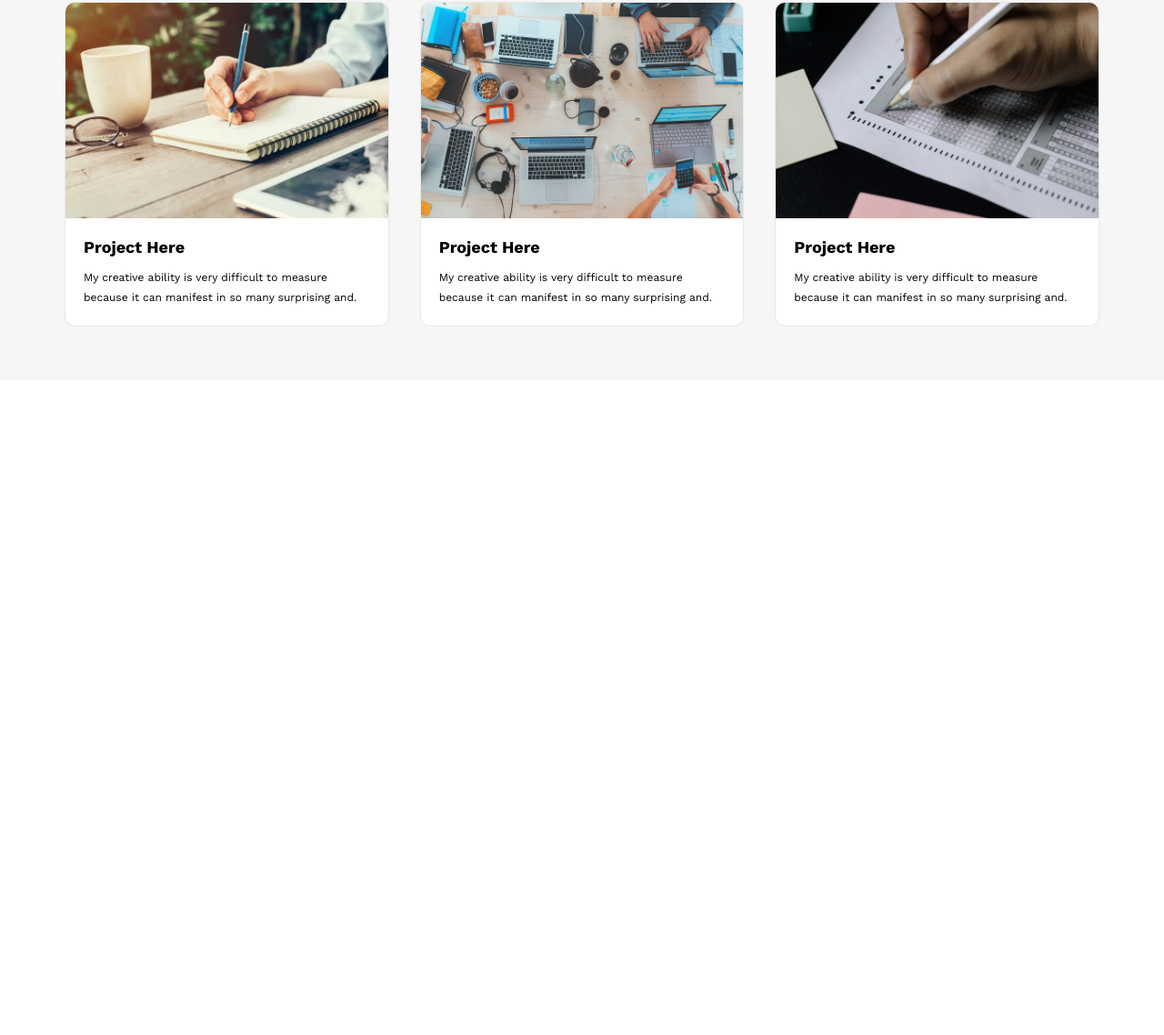
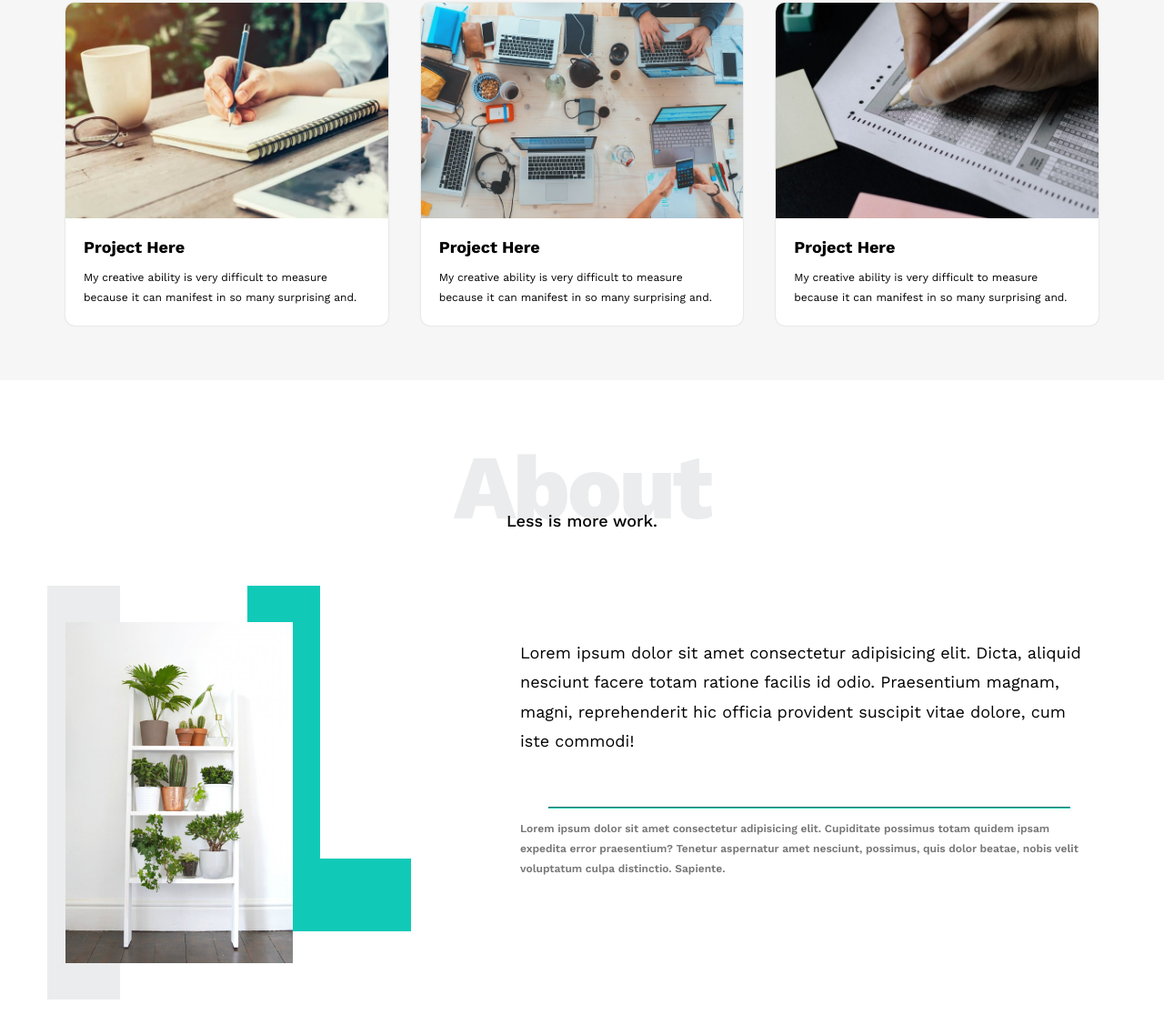
Before and after one commit to eldiaby/Leon, a website: page index.html in a window 1280 px wide. Shown: the part 2106-3244 px from the top of the page at 91% size. Before the commit the page ends 2524 px from the top, so only its background shows below. Drawn offline with nearby package versions, Linux system fonts and the light colour scheme.

Commit message:
adding the about section and media query for it

```diff
--- a/css/main.css
+++ b/css/main.css
@@ -98,7 +98,7 @@
 
 .header-nav ul li a:hover {
   padding-left: 2.5rem;
-  color: #000;
+  color: var(--main-them-color);
 }
 
 /* End of  header */
@@ -288,3 +288,75 @@
 }
 
 /* End of  portfolio section */
+/* ========================================================================================== */
+/* Start of about section */
+
+.section-about {
+  padding-top: var(--section-padding);
+  padding-bottom:calc(var(--section-padding) + 6rem)
+}
+
+.about-content {
+  margin-top: 10rem;
+  display: flex;
+  flex-wrap: wrap;
+  justify-content: space-between;
+}
+
+.about-image {
+  position: relative;
+  width: 25rem;
+  height: 37.5rem;
+}
+
+.about-image::before {
+  content: "";
+  position: absolute;
+  background-color: #ebeced;
+  width: 8rem;
+  height: calc(100% + 8rem);
+  top: -4rem;
+  left: -2rem;
+  z-index: -1;
+}
+
+.about-image::after {
+  content: "";
+  width: 10rem;
+  height: 30rem;
+  display: block;
+  position: absolute;
+  border-bottom: 8rem var(--main-them-color) solid;
+  top: -4rem;
+  right: -13rem;
+  border-left: 8rem var(--main-them-color) solid;
+  z-index: -1;
+}
+
+.about-image img {
+  max-width: 100%;
+}
+
+.about-text {
+  flex-basis: calc(100% - 50rem);
+}
+
+.about-text p:first-of-type {
+  color: #000;
+  font-size: 1.8rem;
+  line-height: 1.8;
+  margin-bottom: 5.6rem;
+}
+
+.about-text hr {
+  border-color: var(--main-them-color);
+  width: 90%;
+}
+
+.about-text p:last-of-type {
+  line-height: 1.8;
+  font-size: 1.2rem;
+  font-weight: 600;
+}
+
+/* End of  about section */
--- a/css/queries.css
+++ b/css/queries.css
@@ -1,3 +1,18 @@
+@media (max-width: 991px) {
+  .about-content {
+    flex-direction: column;
+  }
+
+  .about-image::before,
+  .about-image::after {
+    display: none;
+  }
+  .about-image {
+    align-items: center;
+    margin: 0 auto 5.6rem;
+  }
+}
+
 @media (max-width: 767px) {
   .srv {
     flex-direction: column;
--- a/index.html
+++ b/index.html
@@ -9,7 +9,7 @@
     <!-- the main styling file -->
     <link rel="stylesheet" href="css/main.css">
     <!-- the media query style file -->
-    <link rel="stylesheet" href="css/quaries.css">
+    <link rel="stylesheet" href="css/queries.css">
     <!-- the normalize style file -->
     <link rel="stylesheet" href="css/normalize.css">
 
@@ -182,9 +182,27 @@
         </div>
       </section>
       <!-- End of the portfolio section-->
+    <!-- ==========================================================================================  -->
+      <!-- start of the about section-->
+      <section class="section-about">
+        <div class="container">
+          <h2 class="heading-primary">About</h2>
+          <p class="heading-primary-description">Less is more work.</p>
+          <div class="about-content">
+            <div class="about-image">
+              <img src="images/about.jpg" alt="the main photo of the about section">
+            </div>
+            <div class="about-text">
+              <p>Lorem ipsum dolor sit amet consectetur adipisicing elit. Dicta, aliquid nesciunt facere totam ratione facilis id odio. Praesentium magnam, magni, reprehenderit hic officia provident suscipit vitae dolore, cum iste commodi!</p>
+              <hr />
+              <p>Lorem ipsum dolor sit amet consectetur adipisicing elit. Cupiditate possimus totam quidem ipsam expedita error praesentium? Tenetur aspernatur amet nesciunt, possimus, quis dolor beatae, nobis velit voluptatum culpa distinctio. Sapiente.</p>
+            </div>
+          </div>
+        </div>
+      </section>
 
-
-
+      <!-- End of the about section-->
+    <!-- ==========================================================================================  -->
 
     </main>
     <!-- End of the main page content-->
@@ -194,4 +212,4 @@
 
   </body>
 
-</html>
+</html
```
Also changed, not shown: css/quaries.css (deleted).
